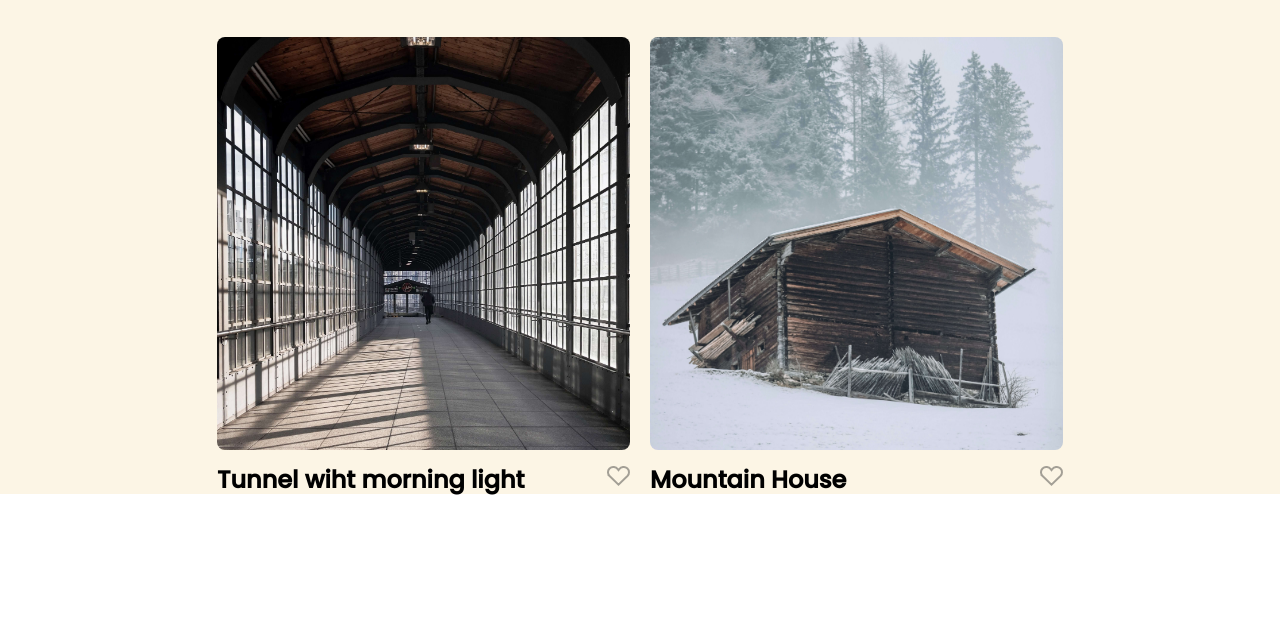
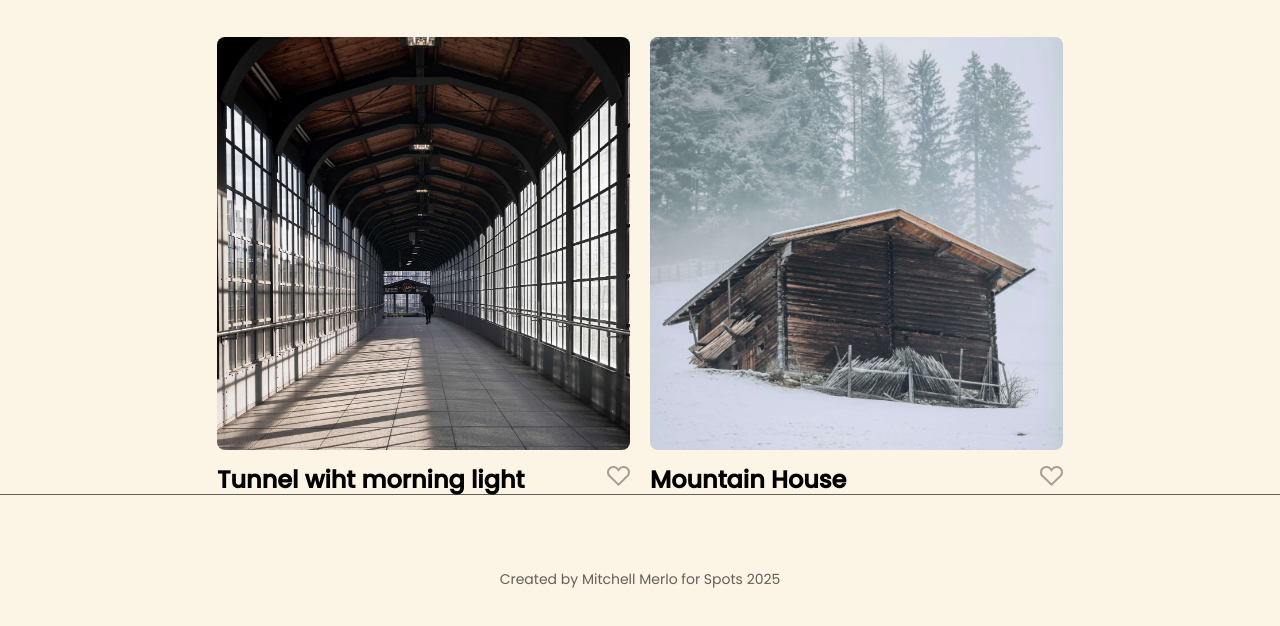
Before and after one commit to mitchmerlo333/se_project_spots, a plain HTML site: page index.html in a window 1280 px wide. Shown: the part 1296-1922 px from the top of the page. Before the commit the page ends 1792 px from the top, so only its background shows below. Drawn offline with Linux system fonts and the light colour scheme.

Commit message:
Initial Submission for Syntax

```diff
--- a/blocks/card.css
+++ b/blocks/card.css
@@ -43,9 +43,4 @@
     font-weight: 500;
     line-height: 1;
   }
-  .card__content {
-  }
-
-  .card__like-btn {
-  }
 }
--- a/blocks/content.css
+++ b/blocks/content.css
@@ -1,3 +1,9 @@
 .content {
   padding: 0 20px;
 }
+
+@media screen and (max-width: 320px) {
+  .content {
+    padding: 0 16px;
+  }
+}
--- /dev/null
+++ b/blocks/footer.css
@@ -0,0 +1,13 @@
+.footer {
+  display: flex;
+  justify-content: center;
+  align-items: center;
+  padding: 60px 0 60px 0;
+  border-top: 1px solid rgba(33, 33, 33, 0.7);
+}
+
+.footer__text {
+  font-size: 14px;
+  line-height: 1.5;
+  color: rgba(33, 33, 33, 0.7);
+}
--- a/blocks/profile.css
+++ b/blocks/profile.css
@@ -8,6 +8,7 @@
   height: 190px;
   width: 190px;
   margin-right: 20px;
+  border-radius: 8px;
 }
 
 .profile__column {
@@ -20,6 +21,7 @@
   font-size: 32px;
   font-weight: 500;
   line-height: 1.2;
+  text-decoration-color: #212121;
   text-overflow: ellipsis;
   overflow: hidden;
   display: -webkit-box;
@@ -42,6 +44,7 @@
 }
 
 .profile__edt-btn {
+  margin-right: auto;
   margin-top: auto;
   background-color: transparent;
   border: none;
--- a/index.html
+++ b/index.html
@@ -106,7 +106,9 @@
           </ul>
         </section>
       </main>
-      <footer class="footer"></footer>
+      <footer class="footer">
+        <p class="footer__text">Created by Mitchell Merlo for Spots 2025</p>
+      </footer>
     </div>
   </body>
 </html>
--- a/pages/index.css
+++ b/pages/index.css
@@ -13,3 +13,5 @@
 @import url(../blocks/card.css);
 
 @import url(../blocks/cards.css);
+
+@import url(../blocks/footer.css);
```
Also changed, not shown: 1 other file.
